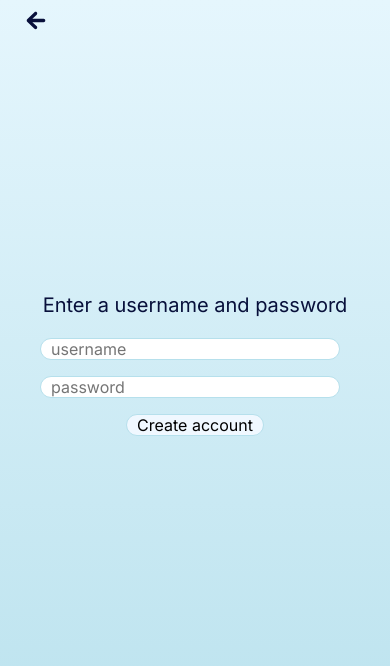
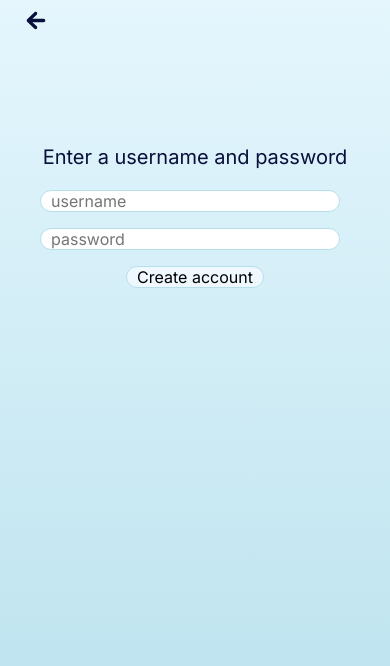
Before and after one commit to armstmol01/weekly-planner, a React (Create React App) app in the folder client/: page /account in a window 390 px wide. Shown: the top 666 px of the page. Built offline with nearby package versions, Linux system fonts and the light colour scheme; a web font is replaced by a local one.

Commit message:
mobile account layout fix

```diff
--- a/client/src/components/account/Account.css
+++ b/client/src/components/account/Account.css
@@ -11,8 +11,9 @@
 .account__container form {
   display: flex;
   flex-direction: column;
+  justify-content: center;
   align-items: center;
-  height: 10rem;
+  height: 1rem;
   width: 100%;
   gap: 1rem;
 }
@@ -41,3 +42,10 @@
 .success__msg, .error__msg {
   /* color: rgb(82, 173, 253); */
 }
+
+/* ===== MEDIA QUERIES (PHONES) ===== */
+@media screen and (max-width: 850px) {
+  .account__container form {
+    justify-content: end;
+  }
+}
```
